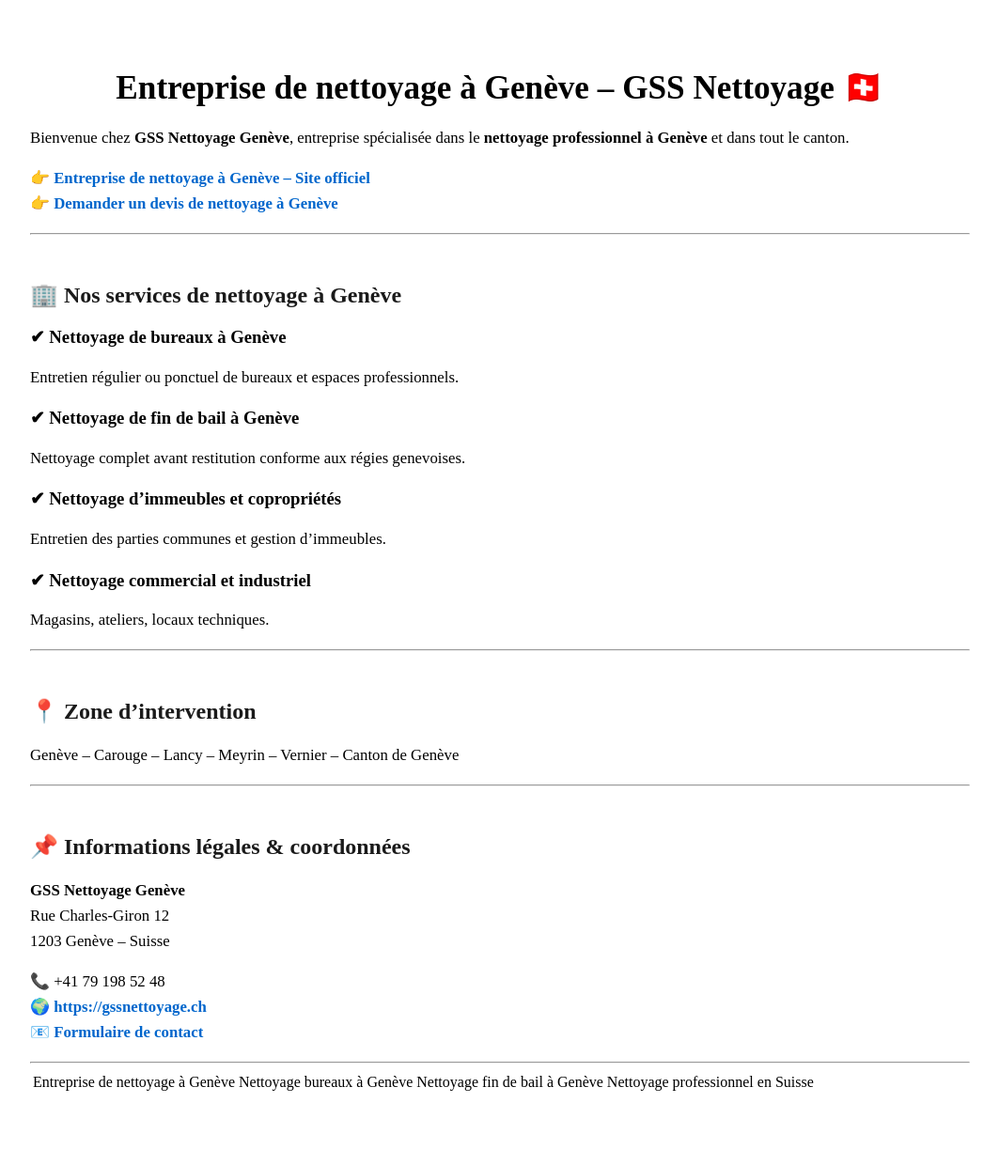
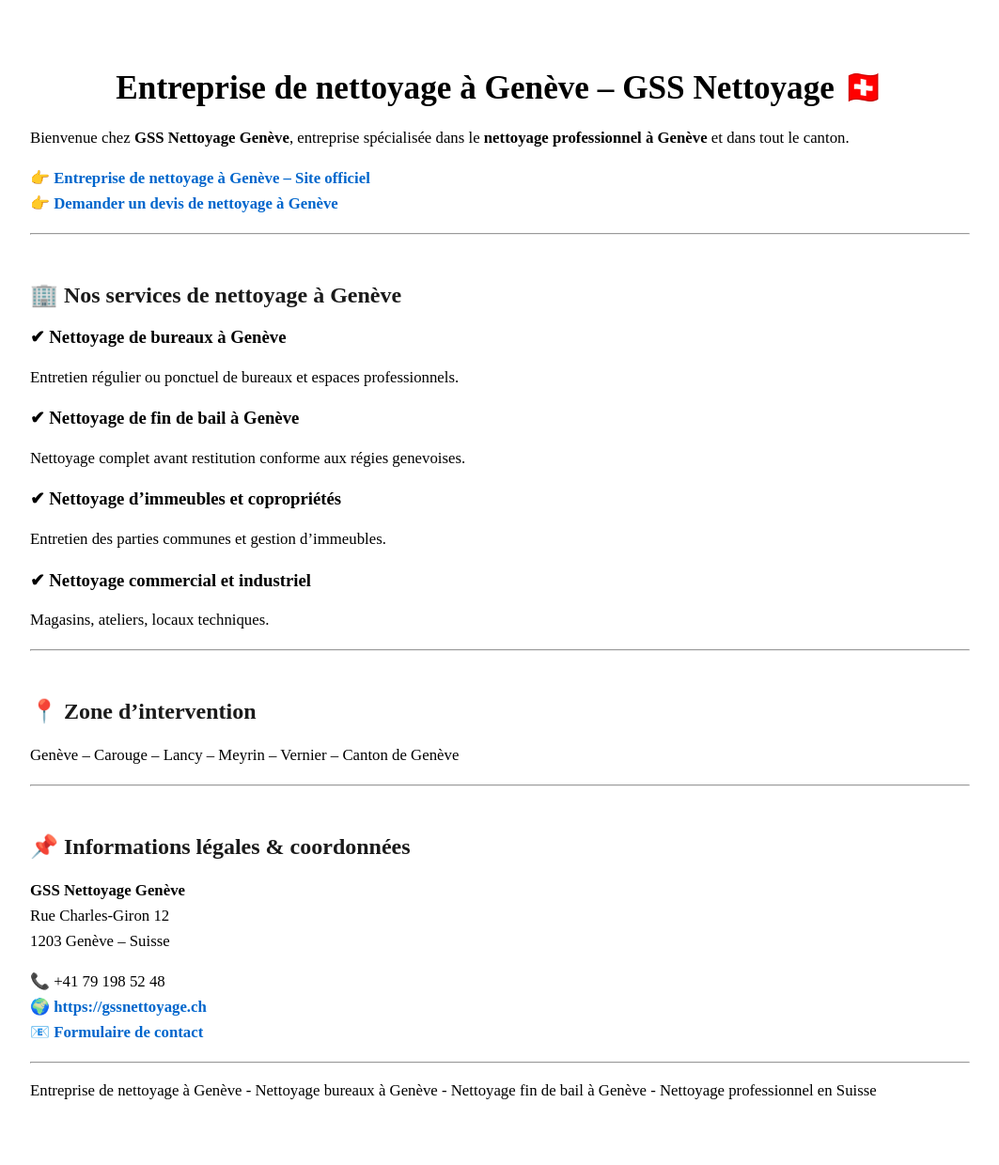
Before and after one commit to GSSnettoyage/gss_nettoyage_renovation_geneve_suisse, a Jekyll site: the page built from index.md, in a window 1280 px wide. Shown: the whole page at 94% size, without its empty margins (108-1171 px from the left). Built offline with Jekyll 4.4.1, drawn with Linux system fonts in a browser that asks for light colours; before the commit the page ends 1212 px from its top, so only the background shows below that.

```diff
--- a/index.md
+++ b/index.md
@@ -48,4 +48,4 @@ Rue Charles-Giron 12
 
 ---
 
-Entreprise de nettoyage à Genève | Nettoyage bureaux à Genève | Nettoyage fin de bail à Genève | Nettoyage professionnel en Suisse
+Entreprise de nettoyage à Genève - Nettoyage bureaux à Genève - Nettoyage fin de bail à Genève - Nettoyage professionnel en Suisse
```
